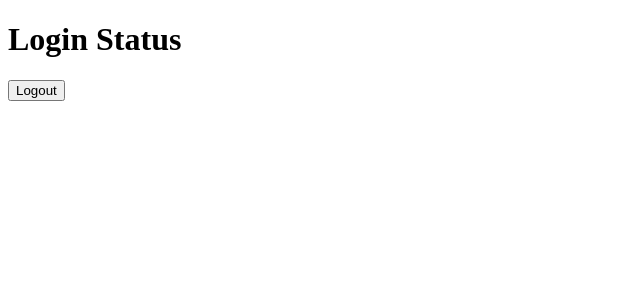
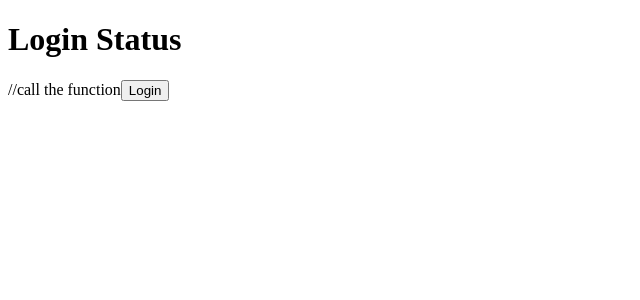
Before and after one commit to shuvokhan3/React-, a React (Vite) app: page / in a window 1280 px wide. Shown: the top 300 px of the page, without its empty margins (0-640 px from the left). Built offline with nearby package versions, Linux system fonts and the light colour scheme.

Commit message:
recap old concept

```diff
--- a/src/App.jsx
+++ b/src/App.jsx
@@ -1,13 +1,21 @@
-import Hero from "./component/Hero"
-import Header from "./component/Header"
+const LoginStatusButton=(status)=>{
+    if(status){
+      return<button>Login</button>
+    }else{
+      return <button>Logout</button>
+    }
+}
+
 
 const App = () => {
-  return (
+
+  return(
     <div>
-      <Hero />
-      {/* <Header/> */}
+      <h1>Login Status</h1>
+      //call the function
+      {LoginStatusButton(true)}
     </div>
-  );
+  )
 };
 
 export default App;
--- a/src/component/Hero.jsx
+++ b/src/component/Hero.jsx
@@ -1,11 +1,11 @@
-const hero = () => {
-    const status = true;
+const Hero = (props) => {
+
     return (
         <div>
-            <h1>Login Status</h1>
-            {status && <button>Logout</button>}
+            <h1>{props.title}</h1>
+            <p>{props.des}</p>
         </div>
     );
 };
 
-export default hero;
+export default Hero;
```
